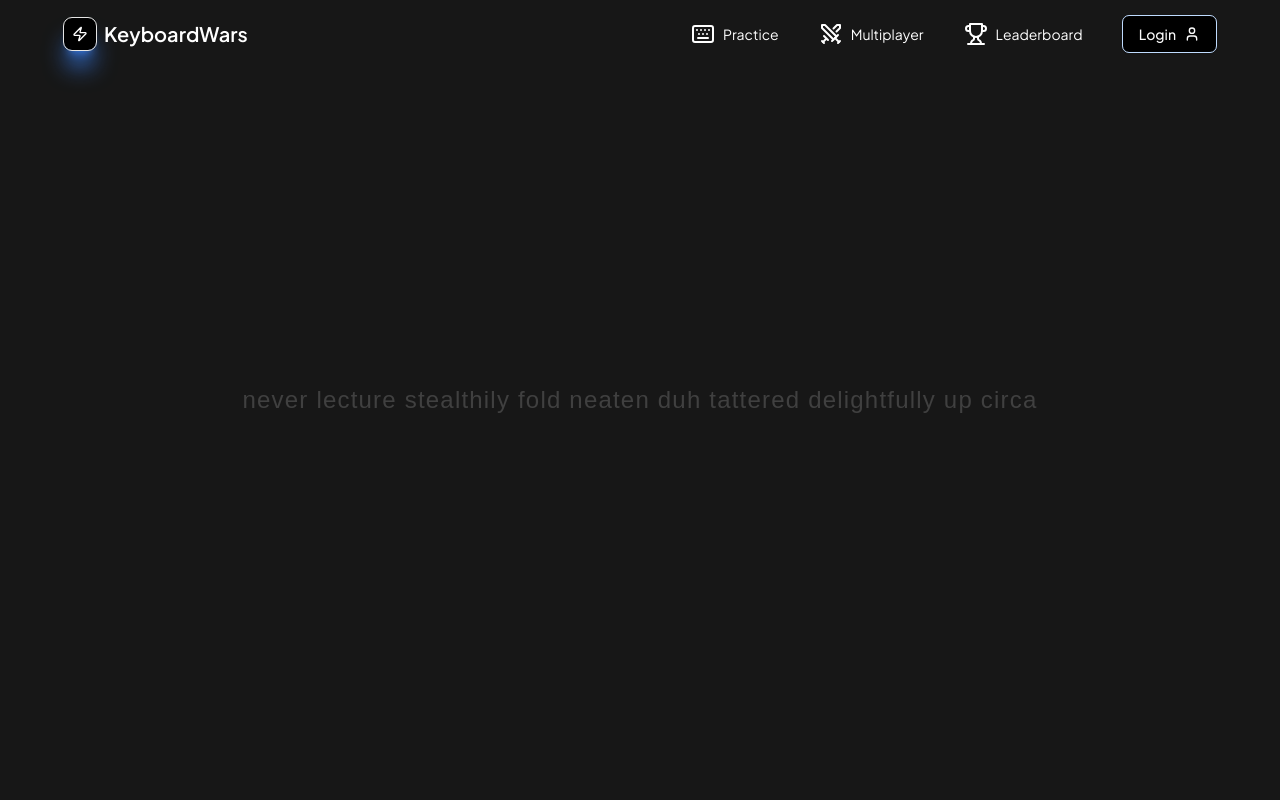
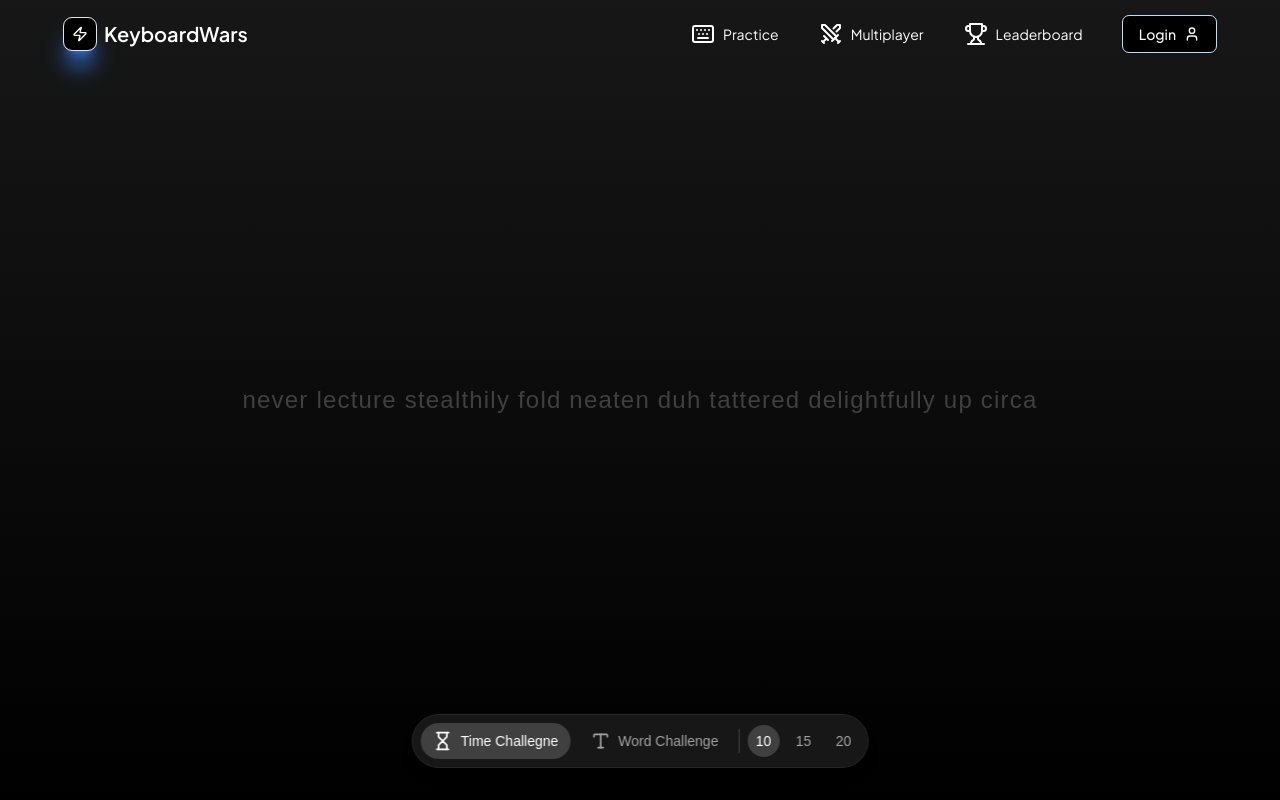
Before and after one commit to Utkarshrajmishra/dmloop, a Next.js app: page /practice in a window 1280 px wide. Built offline with nearby package versions, Linux system fonts and the light colour scheme; no server answers.

Commit message:
Add: Float Navigation

```diff
--- a/app/practice/page.tsx
+++ b/app/practice/page.tsx
@@ -2,6 +2,7 @@
 
 import useWords from "@/hooks/useWord";
 import { motion } from "framer-motion";
+import FloatNav from "@/components/FloatNav";
 
 const Practice = () => {
   const { words, updateWords } = useWords(30);
@@ -22,17 +23,19 @@ const Practice = () => {
   };
 
   return (
-    <section className="bg-neutral-900 h-[100vh] flex items-center justify-center">
+    <section className="bg-gradient-to-b from-neutral-900 to-black h-[100vh] flex items-center justify-center">
+      <div className="max-w-4xl px-4 text-center md:text-left">
+        <FloatNav />
         <motion.div
           variants={containerVariants}
           initial="hidden"
           animate="visible"
-        className="max-w-4xl px-4 text-center md:text-left"
         >
           <h1 className="text-neutral-700 text-lg md:text-2xl font-giest tracking-wider leading-loose">
             {words}
           </h1>
         </motion.div>
+      </div>
     </section>
   );
 };
--- /dev/null
+++ b/components/FloatNav.tsx
@@ -0,0 +1,48 @@
+"use client";
+
+import { useState } from "react";
+import { Hourglass, Type } from "lucide-react";
+import FloatNavItem from "./FloatNavItems";
+import FloatNavButton from "./FloatNavButton";
+
+const FloatNav = () => {
+  const [activeTab, setActiveTab] = useState("time");
+  const [activeSize, setActiveSize] = useState("10");
+
+  return (
+    <div className="fixed bottom-8 left-1/2 transform -translate-x-1/2 px-2 py-2 flex w-fit rounded-full bg-neutral-900/100 backdrop-blur-sm shadow-lg border border-neutral-800">
+      <div className="flex items-center space-x-2">
+        <FloatNavItem
+          icon={<Hourglass className="size-5" />}
+          label="Time Challegne"
+          isActive={activeTab === "time"}
+          onClick={() => setActiveTab("time")}
+        />
+        <FloatNavItem
+          icon={<Type className="size-5" />}
+          label="Word Challenge"
+          isActive={activeTab === "text"}
+          onClick={() => setActiveTab("text")}
+        />
+        <div className="w-px h-6 bg-neutral-700 mx-2" />
+        <FloatNavButton
+          size="10"
+          isActive={activeSize === "10"}
+          onClick={() => setActiveSize("10")}
+        />
+        <FloatNavButton
+          size="15"
+          isActive={activeSize === "15"}
+          onClick={() => setActiveSize("15")}
+        />
+        <FloatNavButton
+          size="20"
+          isActive={activeSize === "20"}
+          onClick={() => setActiveSize("20")}
+        />
+      </div>
+    </div>
+  );
+};
+
+export default FloatNav;
--- /dev/null
+++ b/components/FloatNavButton.tsx
@@ -0,0 +1,22 @@
+type FloatNavButtonProps={
+    size:String,
+    isActive:boolean,
+    onClick: ()=>void
+}
+
+const FloatNavButton = ({ size, isActive, onClick }: FloatNavButtonProps) => (
+    <form action={onClick}>
+  <button
+    type="submit"
+    className={`w-8 h-8 rounded-full flex items-center justify-center transition-colors duration-200 ${
+      isActive
+        ? "bg-neutral-700 text-white"
+        : "text-neutral-400 hover:text-white hover:bg-neutral-800"
+    }`}
+  >
+    <span className="text-sm font-medium">{size}</span>
+  </button>
+  </form>
+);
+
+export default FloatNavButton
--- /dev/null
+++ b/components/FloatNavItems.tsx
@@ -0,0 +1,23 @@
+type FloatNavProps={
+    icon:React.ReactElement,
+    label:String,
+    isActive:boolean,
+    onClick:()=>void,
+}
+const FloatNavItem = ({ icon, label, isActive, onClick }: FloatNavProps) => (
+  <form action={onClick}>
+    <button
+      type="submit"
+      className={`flex items-center space-x-2 px-3 py-2 rounded-full transition-colors duration-200 ${
+        isActive
+          ? "bg-neutral-700 text-white"
+          : "text-neutral-400 hover:text-white hover:bg-neutral-800"
+      }`}
+    >
+      {icon}
+      <span className="text-sm font-medium">{label}</span>
+    </button>
+  </form>
+);
+
+export default FloatNavItem
```
Lines whose indentation alone changed are shown as unchanged.
